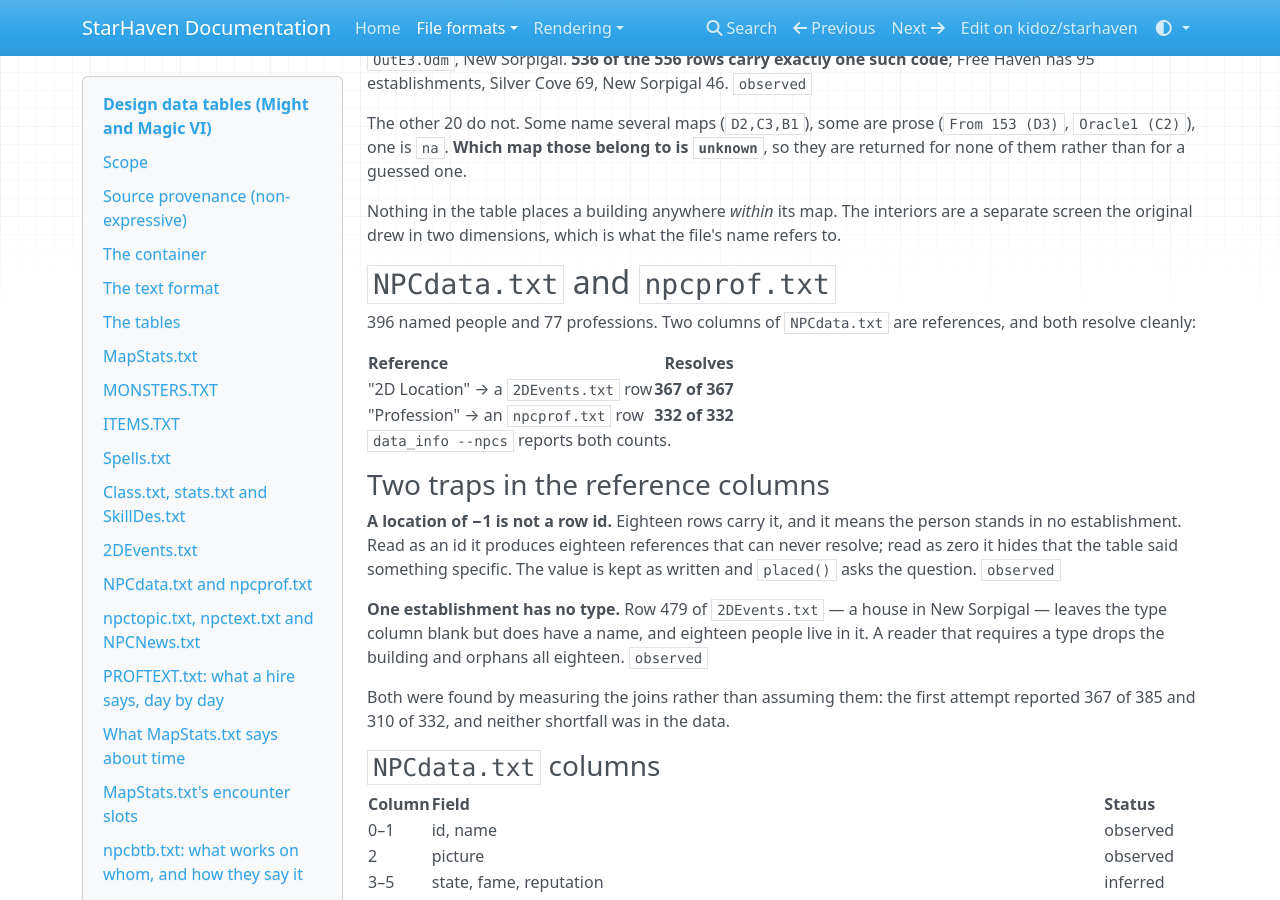
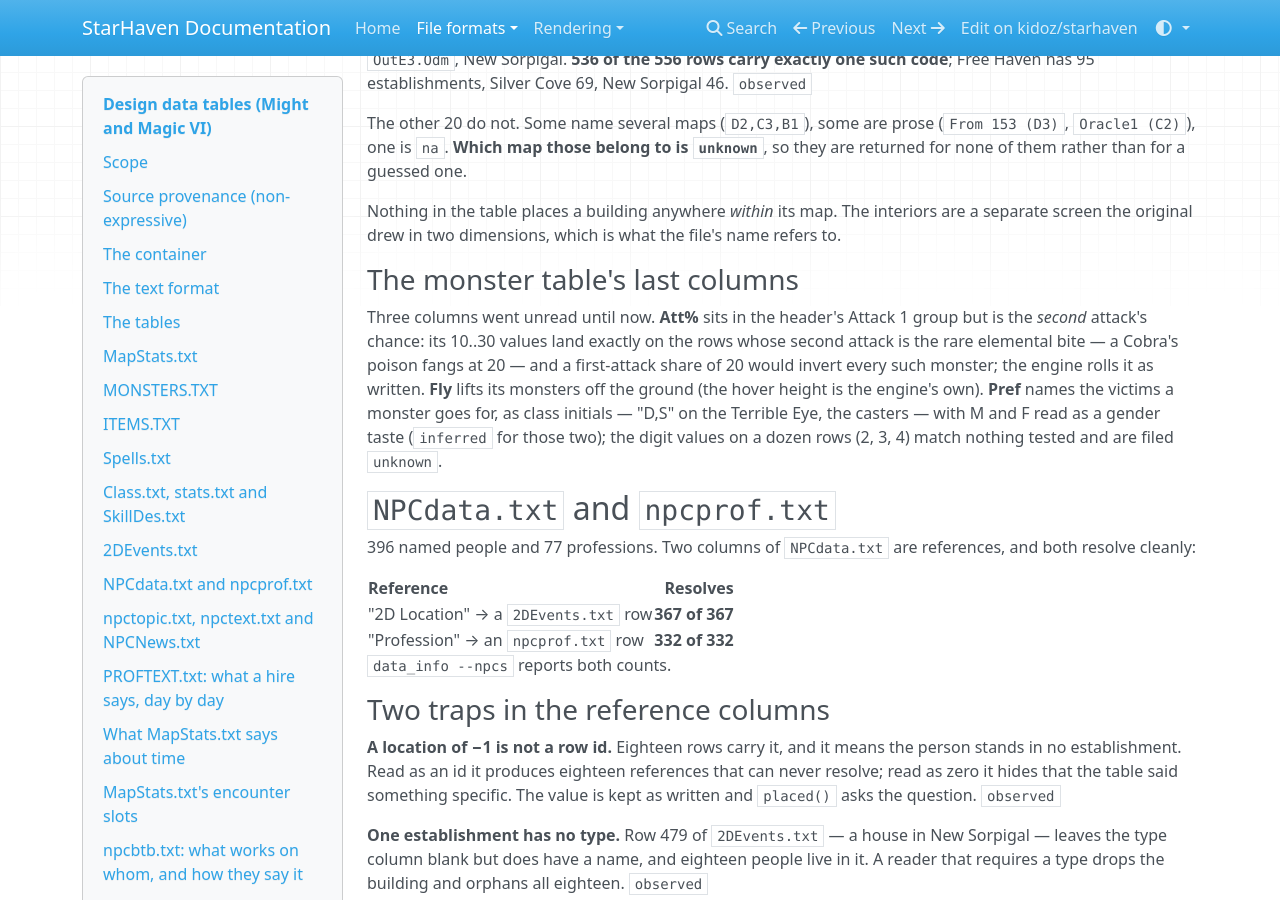
Before and after one commit to kidoz/starhaven, an MkDocs documentation site: the page built from docs/formats/text-tables.md, in a window 1280 px wide and 900 px high, scrolled down 5674 px. Built offline with MkDocs 1.6.1, drawn with Linux system fonts in a browser that asks for light colours; nearby versions of some CDN libraries.

Commit message:
Read the monster table to its last column and obey it

```diff
--- a/docs/formats/text-tables.md
+++ b/docs/formats/text-tables.md
@@ -292,6 +292,19 @@ one.
 Nothing in the table places a building anywhere *within* its map. The interiors
 are a separate screen the original drew in two dimensions, which is what the
 file's name refers to.
+
+### The monster table's last columns
+
+Three columns went unread until now. **Att%** sits in the header's Attack 1
+group but is the *second* attack's chance: its 10..30 values land exactly on
+the rows whose second attack is the rare elemental bite — a Cobra's poison
+fangs at 20 — and a first-attack share of 20 would invert every such
+monster; the engine rolls it as written. **Fly** lifts its monsters off the
+ground (the hover height is the engine's own). **Pref** names the victims a
+monster goes for, as class initials — "D,S" on the Terrible Eye, the
+casters — with M and F read as a gender taste (`inferred` for those two);
+the digit values on a dozen rows (2, 3, 4) match nothing tested and are
+filed `unknown`.
 
 ## `NPCdata.txt` and `npcprof.txt`
 
```
Also changed, not shown: README.md (+6 -0 lines), 3 other files.
